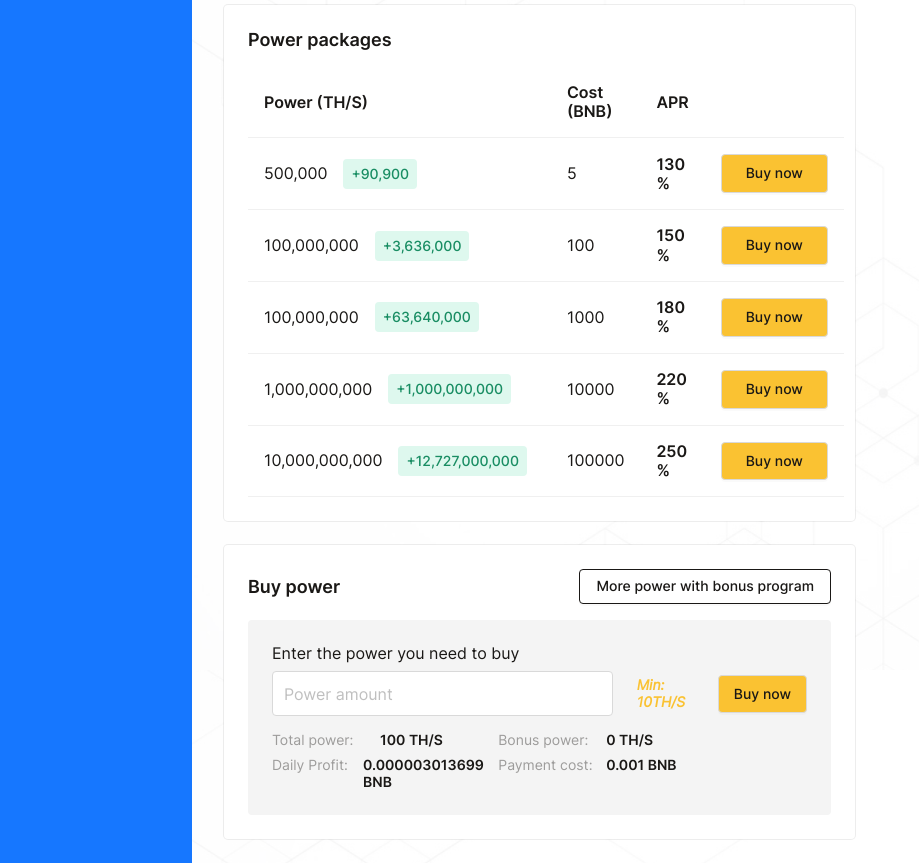
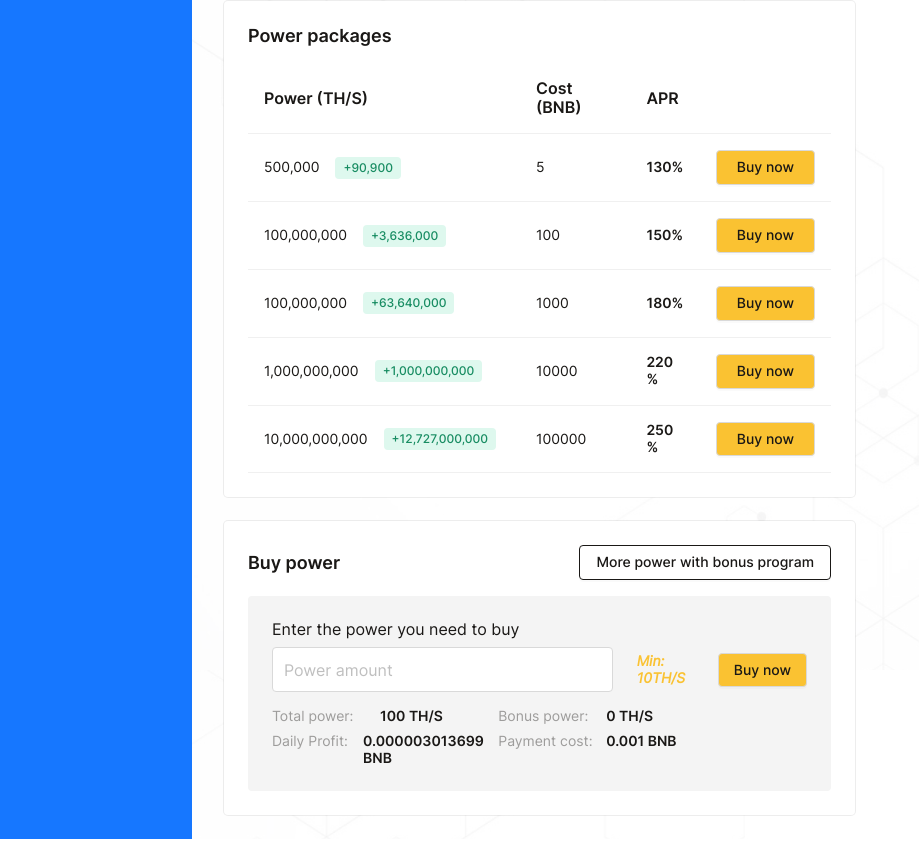
Before and after one commit to TanTaiLe/react-clone-free-bnb-now, a React (Vite) app: page /dashboard in a window 1280 px wide. Shown: the part 930-1793 px from the top of the page, without its empty margins (0-919 px from the left). After the commit the page ends 1769 px from the top, so only its background shows below. Built offline with nearby package versions, Linux system fonts and the light colour scheme.

Commit message:
devide layout "dashboard"

```diff
--- a/src/resource/scss/_button.scss
+++ b/src/resource/scss/_button.scss
@@ -1,5 +1,5 @@
 .btn {
-  padding: 10px 24px;
+  padding: 8px 20px;
   background: $cl-main-gold;
   color: $cl-text--primary;
   font-weight: 500;
--- a/src/resource/scss/_table.scss
+++ b/src/resource/scss/_table.scss
@@ -1,11 +1,37 @@
 .table {
   width: 100%;
+
   th {
     background-color: transparent !important;
+
     &::before {
       display: none;
     }
   }
+
+  td {
+    span {
+      @media(min-width: 1024px) {
+        font-size: 14px;
+      }
+      strong {
+        font-size: 14px;
+      }
+    }
+
+    @media(min-width: 1024px) {
+      font-size: 14px;
+    }
+  }
+
+  .ant-space-item {
+    font-size: 16px;
+
+    @media(min-width: 1024px) {
+      font-size: 14px;
+    }
+  }
+
   .ant-tag {
     font-size: 14px;
     font-weight: 500;
@@ -13,5 +39,10 @@
     color: #198D63;
     padding: 4px 8px;
     border: none;
+
+    @media(min-width: 1024px) {
+      font-size: 12px;
+      padding: 0px 8px;
+    }
   }
 }
--- a/src/resource/scss/screens/_dashboard.scss
+++ b/src/resource/scss/screens/_dashboard.scss
@@ -103,12 +103,11 @@
 
     .ant-rate {
       .ant-rate-star svg {
+        color: $cl-main-gold;
         @media(min-width: 1024px) {
           width: 14px;
           height: 14px;
-          color: $cl-main-gold;
         }
-
       }
     }
   }
--- a/src/screen/Dashboard/index.tsx
+++ b/src/screen/Dashboard/index.tsx
@@ -30,7 +30,7 @@ export const Dashboard = () => {
         <Content className="dashboard-content">
           <Title level={2}>Dashboard</Title>
           <Row gutter={24}>
-            <Col span={15}>
+            <Col lg={17} xl={15}>
               <Space direction="vertical" size="large">
                 <SectionMiner />
                 <SectionSurvey />
@@ -38,7 +38,7 @@ export const Dashboard = () => {
                 <SectionBuyPower />
               </Space>
             </Col>
-            <Col span={9}>
+            <Col lg={7} xl={9}>
               <Space direction="vertical" size="large">
                 <SectionCheckout />
                 <SectionReferralProgram />
```
